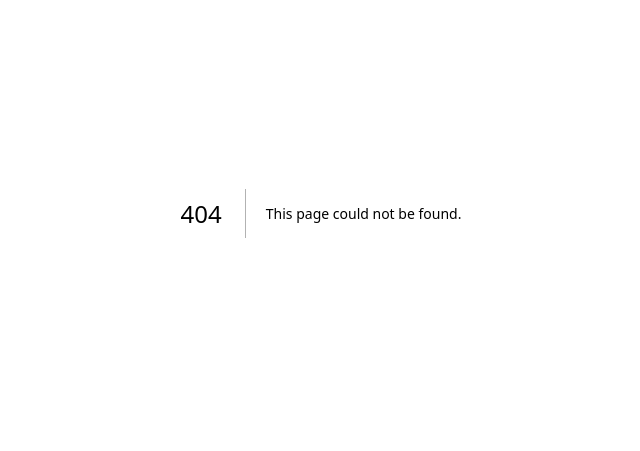
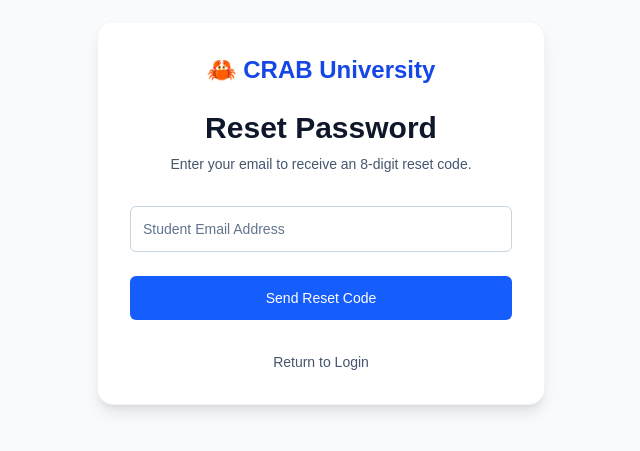
Before and after one commit to IttehadT/CRAB-University, a Next.js app in the folder frontend/: page /forgot-password in a window 1280 px wide. Before the commit this address had no page. Shown: the part 187-638 px from the top of the page, without its empty margins (319-959 px from the left). Built offline with nearby package versions, Linux system fonts and the light colour scheme; no server answers.

Commit message:
update forget password

```diff
--- /dev/null
+++ b/frontend/src/app/forgot-password/page.tsx
@@ -0,0 +1,190 @@
+"use client";
+
+import { useState } from "react";
+import { siteConfig } from "@/config/site";
+import Link from "next/link";
+import { createClient } from "@/utils/supabase/client";
+import { useRouter } from "next/navigation";
+
+export default function ForgotPasswordPage() {
+  const [step, setStep] = useState(1); // 1: Email, 2: OTP, 3: New Password
+  const [email, setEmail] = useState("");
+  const [otp, setOtp] = useState("");
+  const [newPassword, setNewPassword] = useState("");
+  const [loading, setLoading] = useState(false);
+  const [message, setMessage] = useState("");
+
+  const supabase = createClient();
+  const router = useRouter();
+
+  // STEP 1: Send the 8-digit OTP to their email
+  const handleSendOtp = async (e: React.FormEvent) => {
+    e.preventDefault();
+    setLoading(true);
+    setMessage("Sending 8-digit code...");
+
+    const { error } = await supabase.auth.resetPasswordForEmail(email);
+
+    if (error) {
+      setMessage(error.message);
+    } else {
+      setMessage("Code sent! Please check your email.");
+      setStep(2);
+    }
+    setLoading(false);
+  };
+
+  // STEP 2: Verify the OTP they typed in
+  const handleVerifyOtp = async (e: React.FormEvent) => {
+    e.preventDefault();
+    setLoading(true);
+    setMessage("Verifying code...");
+
+    const { error } = await supabase.auth.verifyOtp({
+      email,
+      token: otp,
+      type: 'recovery',
+    });
+
+    if (error) {
+      setMessage(error.message);
+    } else {
+      setMessage("Code verified! Please enter your new password.");
+      setStep(3);
+    }
+    setLoading(false);
+  };
+
+  // STEP 3: Save the new password
+  const handleResetPassword = async (e: React.FormEvent) => {
+    e.preventDefault();
+    setLoading(true);
+
+    // Enforce your strict password rules!
+    const passwordRegex = /^(?=.*[a-z])(?=.*[A-Z])(?=.*\d)(?=.*[@$!%*?&])[A-Za-z\d@$!%*?&]{8,}$/;
+    if (!passwordRegex.test(newPassword)) {
+      setMessage("Weak password: Must be 8+ chars with an uppercase, lowercase, number, and symbol.");
+      setLoading(false);
+      return;
+    }
+
+    setMessage("Updating password...");
+
+    const { error } = await supabase.auth.updateUser({
+      password: newPassword
+    });
+
+    if (error) {
+      setMessage(error.message);
+    } else {
+      setMessage("Success! Redirecting to login...");
+      setTimeout(() => {
+        router.push("/login");
+      }, 2000);
+    }
+    setLoading(false);
+  };
+
+  return (
+    <div className="flex min-h-screen items-center justify-center bg-slate-50 px-4">
+      <div className="w-full max-w-md space-y-8 rounded-2xl bg-white p-8 shadow-lg border border-slate-100">
+        <div className="text-center">
+          <Link href="/" className="text-2xl font-bold text-blue-700">
+            {siteConfig.brand.logoText}
+          </Link>
+          <h2 className="mt-6 text-3xl font-extrabold text-slate-900">
+            Reset Password
+          </h2>
+          <p className="mt-2 text-sm text-slate-600">
+            {step === 1 && "Enter your email to receive an 8-digit reset code."}
+            {step === 2 && "Enter the 8-digit code sent to your email."}
+            {step === 3 && "Create a new, strong password."}
+          </p>
+        </div>
+
+        {message && (
+          <div className={`rounded-lg p-3 text-center text-sm font-medium ${message.includes("Success") || message.includes("sent") || message.includes("verified") ? "bg-green-50 text-green-700" : "bg-blue-50 text-blue-700"}`}>
+            {message}
+          </div>
+        )}
+
+        {/* --- STEP 1 FORM: EMAIL --- */}
+        {step === 1 && (
+          <form className="mt-8 space-y-6" onSubmit={handleSendOtp}>
+            <div>
+              <input
+                type="email"
+                required
+                className="relative block w-full rounded-md border border-slate-300 px-3 py-3 text-slate-900 placeholder-slate-500 focus:border-blue-500 focus:outline-none focus:ring-blue-500 sm:text-sm"
+                placeholder="Student Email Address"
+                value={email}
+                onChange={(e) => setEmail(e.target.value)}
+              />
+            </div>
+            <button
+              type="submit"
+              disabled={loading}
+              className="w-full flex justify-center rounded-md bg-blue-600 px-4 py-3 text-sm font-medium text-white hover:bg-blue-700 disabled:bg-blue-400"
+            >
+              {loading ? "Processing..." : "Send Reset Code"}
+            </button>
+          </form>
+        )}
+
+        {/* --- STEP 2 FORM: OTP --- */}
+        {step === 2 && (
+          <form className="mt-8 space-y-6" onSubmit={handleVerifyOtp}>
+            <div>
+              <input
+                type="text"
+                required
+                maxLength={8}
+                className="relative block w-full rounded-md border border-slate-300 px-3 py-3 text-center tracking-widest text-slate-900 placeholder-slate-500 focus:border-blue-500 focus:outline-none focus:ring-blue-500 sm:text-lg"
+                placeholder="••••••••"
+                value={otp}
+                onChange={(e) => setOtp(e.target.value.replace(/\D/g, ''))} // Only allow numbers
+              />
+            </div>
+            <button
+              type="submit"
+              disabled={loading || otp.length !== 8}
+              className="w-full flex justify-center rounded-md bg-blue-600 px-4 py-3 text-sm font-medium text-white hover:bg-blue-700 disabled:bg-blue-400"
+            >
+              {loading ? "Verifying..." : "Verify Code"}
+            </button>
+          </form>
+        )}
+
+        {/* --- STEP 3 FORM: NEW PASSWORD --- */}
+        {step === 3 && (
+          <form className="mt-8 space-y-6" onSubmit={handleResetPassword}>
+            <div>
+              <input
+                type="password"
+                required
+                minLength={8}
+                className="relative block w-full rounded-md border border-slate-300 px-3 py-3 text-slate-900 placeholder-slate-500 focus:border-blue-500 focus:outline-none focus:ring-blue-500 sm:text-sm"
+                placeholder="New Password (8+ chars, mix of A-z, 0-9, !@#)"
+                value={newPassword}
+                onChange={(e) => setNewPassword(e.target.value)}
+              />
+            </div>
+            <button
+              type="submit"
+              disabled={loading}
+              className="w-full flex justify-center rounded-md bg-blue-600 px-4 py-3 text-sm font-medium text-white hover:bg-blue-700 disabled:bg-blue-400"
+            >
+              {loading ? "Updating..." : "Update Password"}
+            </button>
+          </form>
+        )}
+
+        <div className="text-center text-sm mt-4">
+          <Link href="/login" className="font-medium text-slate-600 hover:text-blue-500">
+            Return to Login
+          </Link>
+        </div>
+      </div>
+    </div>
+  );
+}
--- a/frontend/src/app/login/page.tsx
+++ b/frontend/src/app/login/page.tsx
@@ -179,8 +179,9 @@ export default function LoginPage() {
           </div>
         )}
 
-        <form className="mt-8 space-y-6" onSubmit={handleEmailAuth}>
-          <div className="space-y-4 rounded-md shadow-sm">
+        <form className="mt-8 space-y-4" onSubmit={handleEmailAuth}>
+
+          {/* Full Name field only shows during Sign Up */}
           {isSignUp && (
             <div>
               <label htmlFor="fullName" className="sr-only">Full Name</label>
@@ -189,13 +190,15 @@ export default function LoginPage() {
                 name="fullName"
                 type="text"
                 required={isSignUp}
-                  className="relative block w-full rounded-t-md border border-slate-300 px-3 py-3 text-slate-900 placeholder-slate-500 focus:z-10 focus:border-blue-500 focus:outline-none focus:ring-blue-500 sm:text-sm"
+                className="relative block w-full rounded-md border border-slate-300 px-3 py-3 text-slate-900 placeholder-slate-500 focus:z-10 focus:border-blue-500 focus:outline-none focus:ring-blue-500 sm:text-sm"
                 placeholder="Full Name"
                 value={fullName}
                 onChange={(e) => setFullName(e.target.value)}
               />
             </div>
           )}
+
+          {/* Email Input */}
           <div>
             <label htmlFor="email" className="sr-only">Email address</label>
             <input
@@ -203,12 +206,14 @@ export default function LoginPage() {
               name="email"
               type="email"
               required
-                className="relative block w-full rounded-t-md border border-slate-300 px-3 py-3 text-slate-900 placeholder-slate-500 focus:z-10 focus:border-blue-500 focus:outline-none focus:ring-blue-500 sm:text-sm"
+              className="relative block w-full rounded-md border border-slate-300 px-3 py-3 text-slate-900 placeholder-slate-500 focus:z-10 focus:border-blue-500 focus:outline-none focus:ring-blue-500 sm:text-sm"
               placeholder="Email Address"
               value={email}
               onChange={(e) => setEmail(e.target.value)}
             />
           </div>
+
+          {/* Password Input Block */}
           <div>
             <label htmlFor="password" className="sr-only">Password</label>
             <input
@@ -216,15 +221,24 @@ export default function LoginPage() {
               name="password"
               type="password"
               required
-                className="relative block w-full rounded-b-md border border-slate-300 px-3 py-3 text-slate-900 placeholder-slate-500 focus:z-10 focus:border-blue-500 focus:outline-none focus:ring-blue-500 sm:text-sm"
+              minLength={8}
+              className="relative block w-full rounded-md border border-slate-300 px-3 py-3 text-slate-900 placeholder-slate-500 focus:z-10 focus:border-blue-500 focus:outline-none focus:ring-blue-500 sm:text-sm"
               placeholder="Password"
               value={password}
               onChange={(e) => setPassword(e.target.value)}
             />
           </div>
+
+          {/* Forgot Password Link - Left Aligned */}
+          {!isSignUp && (
+            <div className="flex justify-start">
+              <Link href="/forgot-password" className="text-sm font-medium text-blue-600 hover:text-blue-500">
+                Forgot password?
+              </Link>
             </div>
+          )}
 
-          <div>
+          <div className="pt-2">
             <button
               type="submit"
               disabled={loading}
```
Lines whose indentation alone changed are shown as unchanged.
